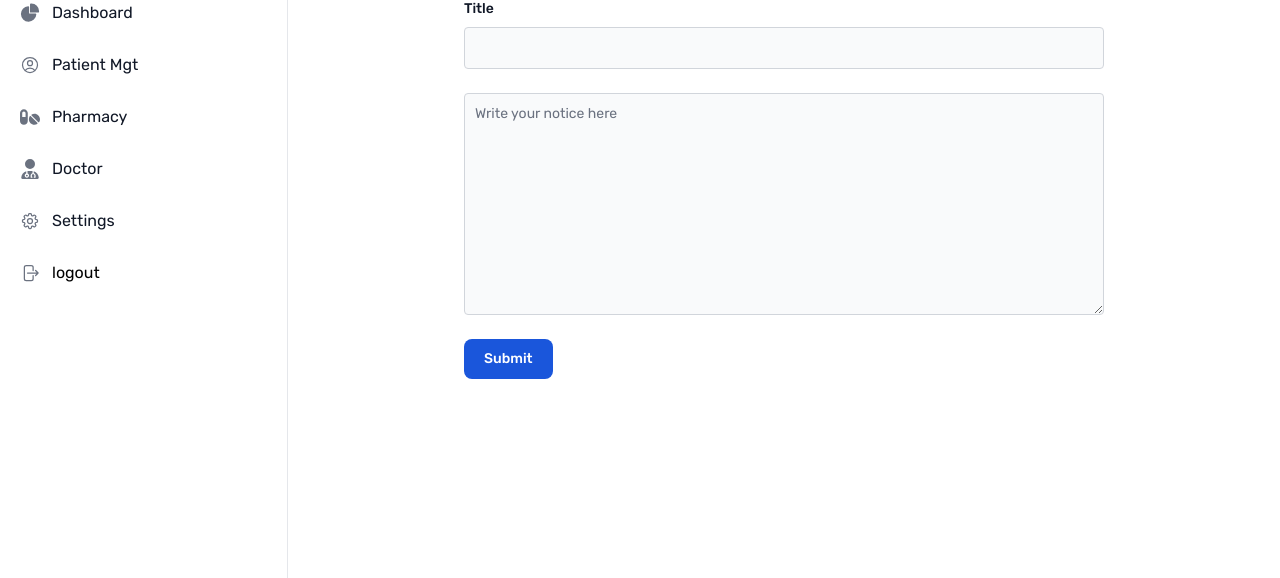
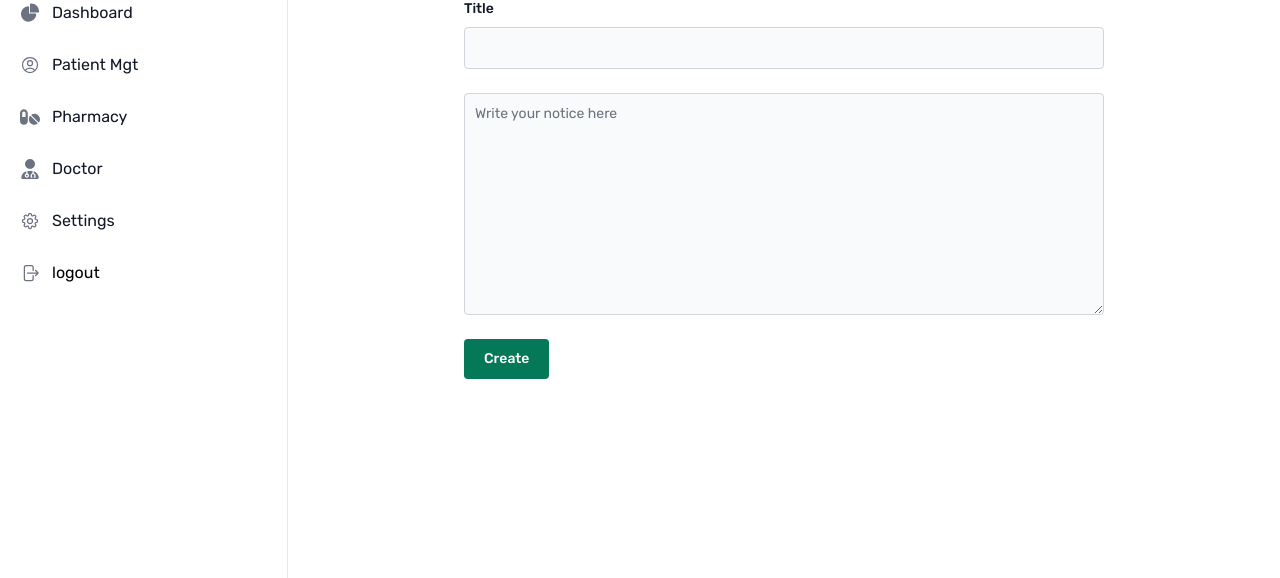
Before and after one commit to Theetawee/Telfirm-HMS, a Django app: page /create_notice in a window 1280 px wide. Shown: the part 103-681 px from the top of the page. Run offline with Django 4.2, Linux system fonts and the light colour scheme; a user stored in the database is signed in; data that the repository does not hold is empty; style sheets or scripts are compiled from the project's sources.

Commit message:
Update create_notice.html

```diff
--- a/templates/main/create_notice.html
+++ b/templates/main/create_notice.html
@@ -17,7 +17,7 @@
             {{form.content|is_input|redo_holder:"Write your notice here"}}
         </div>
         <div>
-    <button type="submit" class="text-white bg-blue-700 hover:bg-blue-800 focus:ring-4 focus:outline-none focus:ring-blue-300 font-medium rounded-lg text-sm w-full sm:w-auto px-5 py-2.5 text-center dark:bg-blue-600 dark:hover:bg-blue-700 dark:focus:ring-blue-800">Submit</button></div>
+    <button type="submit" class="text-white bg-primary-700 hover:bg-primary-800 focus:ring-4 focus:outline-none focus:ring-primary-300 font-medium rounded text-sm w-full sm:w-auto px-5 py-2.5 text-center dark:bg-primary-600 dark:hover:bg-primary-700 dark:focus:ring-primary-800">Create</button></div>
     </div>
 </form>
     </div>
```
